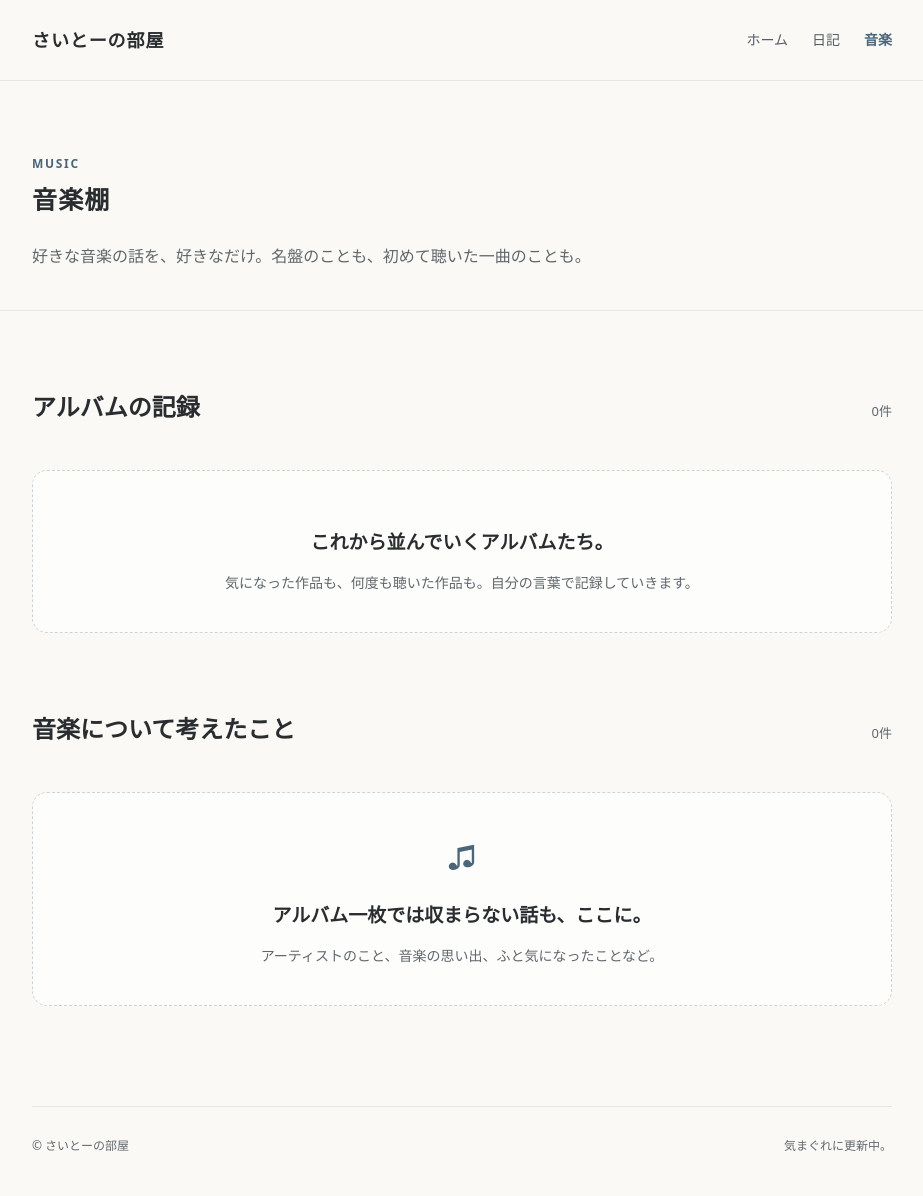
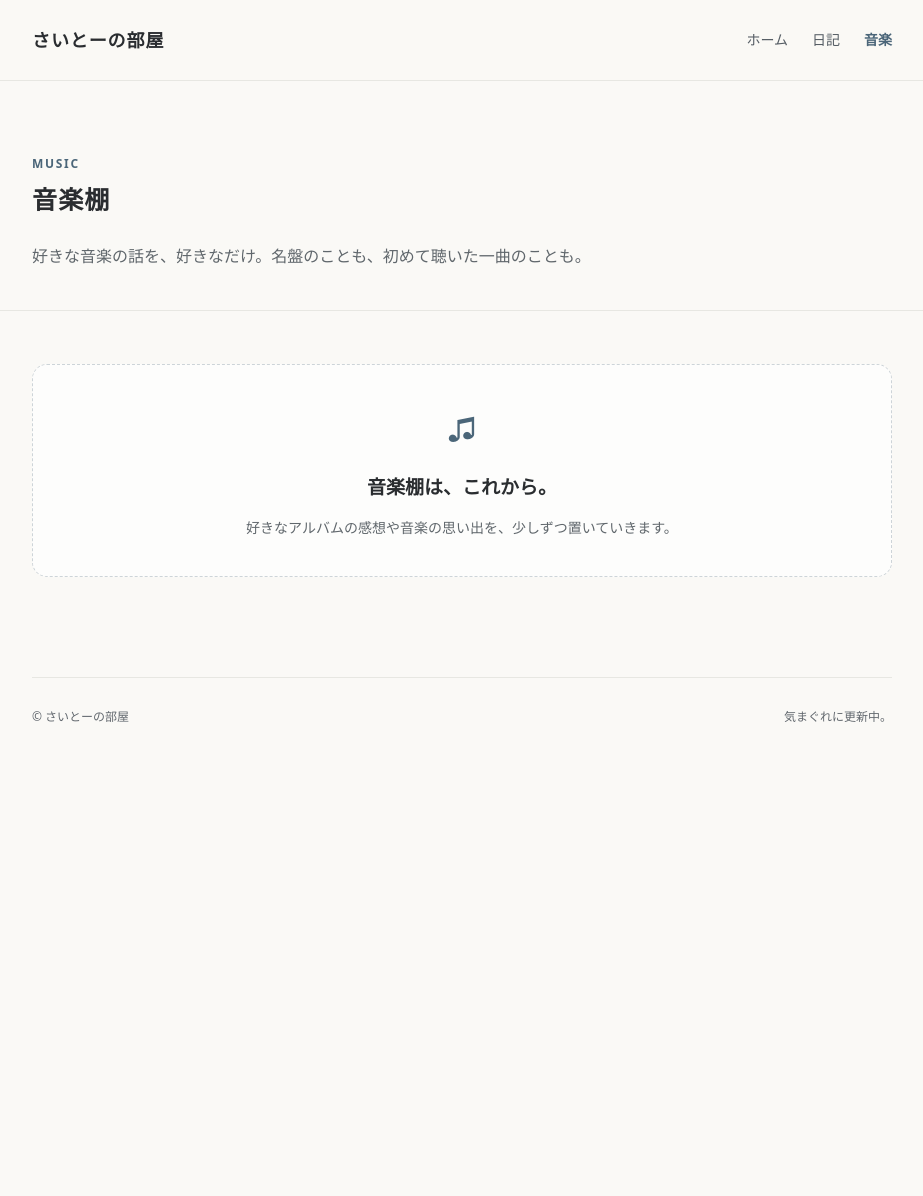
Before and after one commit to kuukiyomeyo/saito-room, a Jekyll site: the page built from music.html, in a window 1280 px wide. Shown: the whole page, without its empty margins (178-1101 px from the left). Built offline with Jekyll 4.4.1, drawn with Linux system fonts in a browser that asks for light colours; after the commit the page ends 900 px from its top, so only the background shows below that.

Commit message:
Fix site navigation and improve mobile reading

```diff
--- a/_layouts/default.html
+++ b/_layouts/default.html
@@ -29,8 +29,8 @@
       <a class="brand" href="{{ '/' | relative_url }}">さいとーの部屋</a>
       <nav class="nav" aria-label="メインメニュー">
         <a href="{{ '/' | relative_url }}"{% if page.section == "home" %} aria-current="page"{% endif %}>ホーム</a>
-        <a href="{{ '/diary.html' | relative_url }}"{% if page.section == "diary" %} aria-current="page"{% endif %}>日記</a>
-        <a href="{{ '/music.html' | relative_url }}"{% if page.section == "music" %} aria-current="page"{% endif %}>音楽</a>
+        <a href="{{ '/diary/' | relative_url }}"{% if page.url == '/diary/' %} aria-current="page"{% elsif page.section == "diary" %} aria-current="location"{% endif %}>日記</a>
+        <a href="{{ '/music/' | relative_url }}"{% if page.url == '/music/' %} aria-current="page"{% elsif page.section == "music" %} aria-current="location"{% endif %}>音楽</a>
       </nav>
     </div>
   </header>
--- a/diary.html
+++ b/diary.html
@@ -2,6 +2,7 @@
 layout: default
 title: "日記帳"
 section: diary
+permalink: /diary/
 description: "さいとーの部屋の日記帳。日々のこと、考えたことを自分のために残す場所。"
 ---
 <section class="page-intro">
--- a/music.html
+++ b/music.html
@@ -14,11 +15,20 @@ description: "さいとーの部屋の音楽棚。アルバムのレビューや
 {% assign music_posts = site.posts | where: "section", "music" %}
 {% assign albums = music_posts | where: "kind", "album" %}
 {% assign notes = music_posts | where: "kind", "note" %}
+{% if albums.size == 0 and notes.size == 0 %}
+<section class="wrap music-section">
+  <div class="empty-state compact-empty">
+    <span class="empty-icon" aria-hidden="true">♫</span>
+    <h2>音楽棚は、これから。</h2>
+    <p>好きなアルバムの感想や音楽の思い出を、少しずつ置いていきます。</p>
+  </div>
+</section>
+{% endif %}
+{% if albums.size > 0 %}
 <section class="wrap music-section">
   <div class="section-head">
     <h2>アルバムの記録</h2><span class="sub">{{ albums.size }}件</span>
   </div>
-  {% if albums.size > 0 %}
   <div class="album-grid">
     {% for post in albums %}
     <a class="album-card album-link" href="{{ post.url | relative_url }}">
@@ -30,19 +40,13 @@ description: "さいとーの部屋の音楽棚。アルバムのレビューや
     </a>
     {% endfor %}
   </div>
-  {% else %}
-  <div class="empty-state compact-empty">
-    <div class="disc" aria-hidden="true"></div>
-    <h3>これから並んでいくアルバムたち。</h3>
-    <p>気になった作品も、何度も聴いた作品も。自分の言葉で記録していきます。</p>
-  </div>
-  {% endif %}
 </section>
+{% endif %}
+{% if notes.size > 0 %}
 <section class="wrap music-section">
   <div class="section-head">
     <h2>音楽について考えたこと</h2><span class="sub">{{ notes.size }}件</span>
   </div>
-  {% if notes.size > 0 %}
   <div class="entries music-notes">
     {% for post in notes %}
     <article class="entry">
@@ -53,11 +57,5 @@ description: "さいとーの部屋の音楽棚。アルバムのレビューや
     </article>
     {% endfor %}
   </div>
-  {% else %}
-  <div class="empty-state compact-empty">
-    <span class="empty-icon" aria-hidden="true">♫</span>
-    <h3>アルバム一枚では収まらない話も、ここに。</h3>
-    <p>アーティストのこと、音楽の思い出、ふと気になったことなど。</p>
-  </div>
-  {% endif %}
 </section>
+{% endif %}
--- a/style.css
+++ b/style.css
@@ -24,7 +24,7 @@ a:focus-visible { outline: 2px solid var(--accent); outline-offset: 4px; border-
 .site-header .wrap { display: flex; align-items: center; justify-content: space-between; gap: 20px; min-height: 80px; }
 .brand { font-weight: 700; letter-spacing: .05em; font-size: 18px; }
 .nav { display: flex; gap: 24px; flex-wrap: wrap; color: #555d64; font-size: 14px; }
-.nav a[aria-current="page"] { color: var(--accent); font-weight: 700; }
+.nav a[aria-current] { color: var(--accent); font-weight: 700; }
 .nav a:hover, .text-link:hover { color: var(--accent); }
 .hero { padding: 88px 0 72px; border-bottom: 1px solid var(--line); }
 .eyebrow { font-size: 12px; letter-spacing: .14em; text-transform: uppercase; color: var(--accent); font-weight: 650; }
@@ -62,10 +62,13 @@ a:focus-visible { outline: 2px solid var(--accent); outline-offset: 4px; border-
   .wrap { width: min(100% - 36px, 860px); }
   .site-header .wrap { min-height: 85px; align-items: flex-start; justify-content: center; flex-direction: column; gap: 0; padding: 16px 0 11px; }
   .nav { gap: 22px; }
-  .hero { padding: 65px 0 57px; }
-  .section { padding-top: 48px; }
+  .hero { padding: 36px 0 32px; }
+  .hero h1 { margin-bottom: 16px; }
+  .section { padding-top: 30px; }
   .cards, .album-grid { grid-template-columns: 1fr; }
-  .card { min-height: 0; }
+  .card { min-height: 0; padding: 16px 20px; }
+  .card .symbol { margin-bottom: 4px; }
+  .card .go { margin-top: 8px; }
   .page-intro { padding: 56px 0 32px; }
   .footer { margin-top: 65px; }
 }
@@ -111,6 +114,8 @@ a:focus-visible { outline: 2px solid var(--accent); outline-offset: 4px; border-
 .post-body blockquote { border-left: 3px solid #bdcbd3; padding: 4px 0 4px 20px; margin: 24px 0; color: #626870; }
 .post-body img { display: block; max-width: 100%; height: auto; border-radius: 10px; margin: 24px 0; }
 .post-end { margin-top: 22px; border-top: 1px solid var(--line); padding-top: 20px; color: var(--muted); font-size: 13px; }
+.post-end p { margin: 0 0 12px; }
+.post-end .text-link { display: inline-block; padding: 8px 0; color: var(--accent); text-decoration: underline; text-underline-offset: 4px; }
 @media (max-width: 600px) {
   .update-row { grid-template-columns: 78px minmax(0,1fr) 36px; gap: 9px; }
   .post { padding-top: 28px; }
```
Also changed, not shown: other parts of music.html (+1 -0 lines), _layouts/post.html (+12 -2 lines), index.html (+5 -3 lines), .github/check_internal_links.py (added), .github/workflows/jekyll-check.yml.
